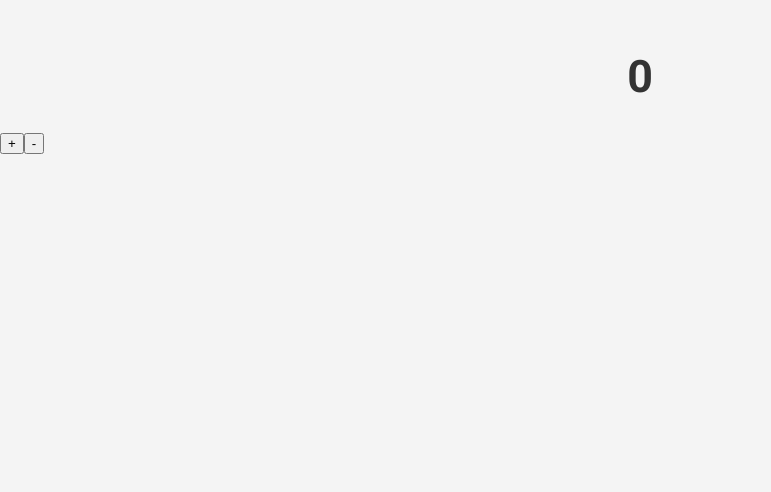
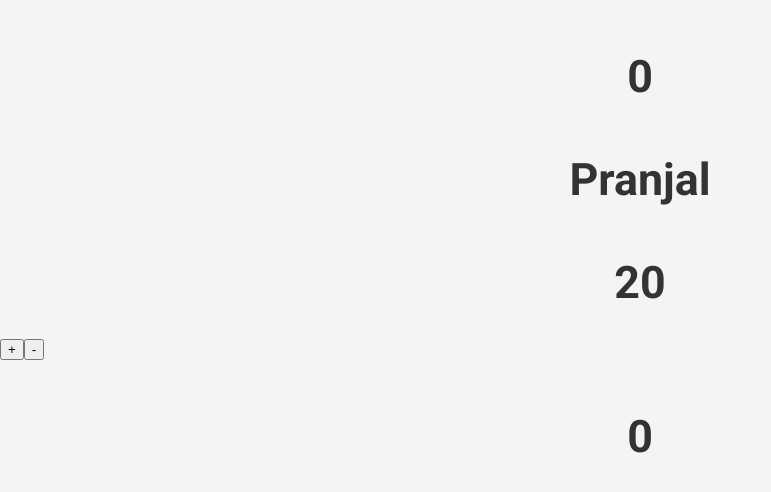
Before and after one commit to pranjal23030/Blog-Test-React, a React (Vite) app: page /useState in a window 1280 px wide. Shown: the top 492 px of the page, without its empty margins (0-771 px from the left). Built offline with nearby package versions, Linux system fonts and the light colour scheme.

Commit message:
useState

```diff
--- a/src/UseState.jsx
+++ b/src/UseState.jsx
@@ -1,22 +1,28 @@
 import { useState } from "react";
 
 function UseState() {
-  var count = 0;
+  const [count, setCount] = useState(0);
+  const [count2, setCount2] = useState(0);
+  const [data, setData] = useState({
+    name: "Pranjal",
+    age: 20,
+  });
   const increaseCount = () => {
-    count = count + 1;
-    console.log(count);
+    setCount(count + 1);
   };
 
   const decreaseCount = () => {
-    count = count - 1;
-    console.log(count);
+    setCount(count - 1);
   };
 
   return (
     <>
       <h1>{count}</h1>
+      <h1>{data.name}</h1>
+      <h1>{data.age}</h1>
       <button onClick={increaseCount}>+</button>
       <button onClick={decreaseCount}>-</button>
+      <h1>{count2}</h1>
     </>
   );
 }
```
